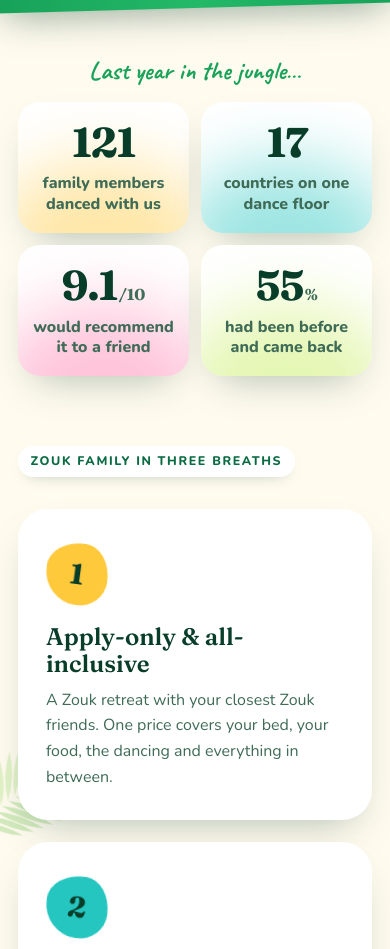
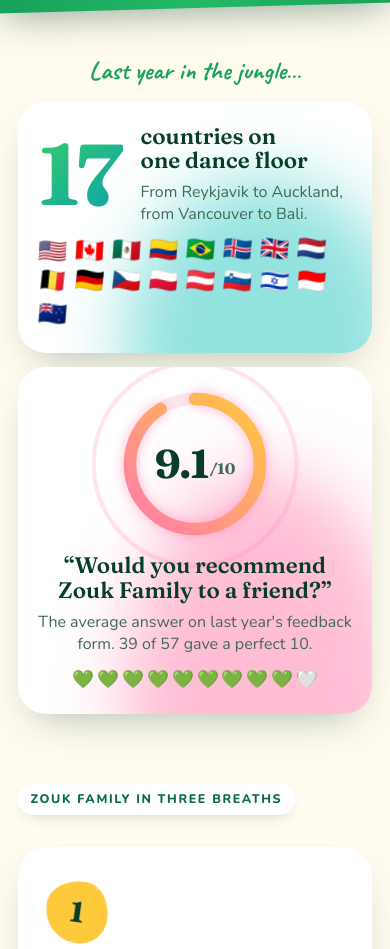
Before and after one commit to Sashaeslami/zouk-family-site, a plain HTML site: page index.html in a window 390 px wide. Shown: the part 1885-2834 px from the top of the page. Drawn offline with nearby package versions, Linux system fonts and the light colour scheme; no server answers.

Commit message:
Last-year stats: show only the 17 countries and the 9.1/10 score
Drops the attendee total and the returning share everywhere on the page.
The two remaining numbers get a bigger, animated treatment.

Co-Authored-By: Claude Fable 5.2 <noreply@anthropic.com>

```diff
--- a/index.html
+++ b/index.html
@@ -194,11 +194,29 @@
 <section class="proof" id="proof" aria-label="Last year in numbers">
   <div class="wrap">
     <p class="proof__kicker reveal">Last year in the jungle…</p>
-    <div class="proof__grid">
-      <div class="proof__item reveal" style="--c:var(--sun)"><b><i data-count="121">121</i></b><span>family members danced with us</span></div>
-      <div class="proof__item reveal" style="--c:var(--aqua)"><b><i data-count="17">17</i></b><span>countries on one dance floor</span></div>
-      <div class="proof__item reveal" style="--c:var(--pink)"><b><i data-count="9.1" data-dec="1">9.1</i><small>/10</small></b><span>would recommend it to a friend</span></div>
-      <div class="proof__item reveal" style="--c:var(--lime)"><b><i data-count="55">55</i><small>%</small></b><span>had been before and came back</span></div>
+    <div class="proof__grid proof__grid--duo">
+      <article class="proof__item proof__item--big reveal" style="--c:var(--aqua)">
+        <b class="proof__num"><i data-count="17">17</i></b>
+        <div class="proof__txt">
+          <h3>countries on one dance floor</h3>
+          <p>From Reykjavik to Auckland, from Vancouver to Bali.</p>
+        </div>
+        <p class="proof__flags" aria-hidden="true"><i style="--i:0">🇺🇸</i><i style="--i:1">🇨🇦</i><i style="--i:2">🇲🇽</i><i style="--i:3">🇨🇴</i><i style="--i:4">🇧🇷</i><i style="--i:5">🇮🇸</i><i style="--i:6">🇬🇧</i><i style="--i:7">🇳🇱</i><i style="--i:8">🇧🇪</i><i style="--i:9">🇩🇪</i><i style="--i:10">🇨🇿</i><i style="--i:11">🇵🇱</i><i style="--i:12">🇦🇹</i><i style="--i:13">🇸🇮</i><i style="--i:14">🇮🇱</i><i style="--i:15">🇮🇩</i><i style="--i:16">🇳🇿</i></p>
+      </article>
+      <article class="proof__item proof__item--big proof__item--score reveal" style="--c:var(--pink)">
+        <div class="score">
+          <svg viewBox="0 0 120 120" aria-hidden="true">
+            <defs><linearGradient id="scoregrad" x1="0" y1="0" x2="1" y2="1"><stop offset="0" stop-color="#ff7bac"/><stop offset="1" stop-color="#ffc93c"/></linearGradient></defs>
+            <circle cx="60" cy="60" r="52"/><circle class="score__v" cx="60" cy="60" r="52"/>
+          </svg>
+          <b><i data-count="9.1" data-dec="1">9.1</i><small>/10</small></b>
+        </div>
+        <div class="proof__txt">
+          <h3>“Would you recommend Zouk Family to a friend?”</h3>
+          <p>The average answer on last year's feedback form. 39 of 57 gave a perfect 10.</p>
+          <p class="proof__hearts" aria-hidden="true"><i style="--i:0">💚</i><i style="--i:1">💚</i><i style="--i:2">💚</i><i style="--i:3">💚</i><i style="--i:4">💚</i><i style="--i:5">💚</i><i style="--i:6">💚</i><i style="--i:7">💚</i><i style="--i:8">💚</i><i class="part" style="--i:9">🤍<u>💚</u></i></p>
+        </div>
+      </article>
     </div>
   </div>
 </section>
@@ -372,7 +390,7 @@
   <div class="wrap">
     <p class="eyebrow reveal"><span aria-hidden="true">🌍</span> Last year's family</p>
     <h2 class="h2 reveal">One family, <em>17 countries.</em></h2>
-    <p class="lead reveal">121 Cousins (that's what we call each other) flew into the jungle last year, from Reykjavik to Auckland, from Vancouver to Bali.</p>
+    <p class="lead reveal">Last year the Cousins (that's what we call each other) flew into the jungle from all over the world, from Reykjavik to Auckland, from Vancouver to Bali.</p>
   </div>
   <div class="map reveal" id="map" aria-hidden="true">
     <svg viewBox="0 0 1000 371" preserveAspectRatio="xMidYMid meet">
@@ -406,7 +424,7 @@
       <li class="reveal"><span aria-hidden="true">🇮🇩</span>Indonesia</li>
       <li class="reveal"><span aria-hidden="true">🇳🇿</span>New Zealand</li>
     </ul>
-    <p class="fine reveal">From the 2026 registration sheet: where each of the 121 attendees lives.</p>
+    <p class="fine reveal">From last year's registrations: where our attendees live.</p>
   </div>
 </section>
 
@@ -509,8 +527,8 @@
     <p class="lead reveal">After every edition we ask the family how it really went. Here is what the Cousins told us last year, in numbers and in their own words.</p>
 
     <div class="gauges">
-      <article class="gauge reveal" style="--v:.91;--c:var(--pink)"><svg viewBox="0 0 120 120"><circle cx="60" cy="60" r="52"/><circle class="gauge__v" cx="60" cy="60" r="52"/></svg><b><i data-count="9.1" data-dec="1">9.1</i><small>/10</small></b><h3>would recommend Zouk Family to a friend</h3><p>39 of 57 gave a perfect 10</p></article>
-      <article class="gauge reveal" style="--v:.87;--c:var(--mango)"><svg viewBox="0 0 120 120"><circle cx="60" cy="60" r="52"/><circle class="gauge__v" cx="60" cy="60" r="52"/></svg><b><i data-count="8.7" data-dec="1">8.7</i><small>/10</small></b><h3>likely to come back next year</h3><p>and more than half of last year's family already had</p></article>
+      <article class="gauge reveal" style="--v:.926;--c:var(--pink)"><svg viewBox="0 0 120 120"><circle cx="60" cy="60" r="52"/><circle class="gauge__v" cx="60" cy="60" r="52"/></svg><b><i data-count="4.6" data-dec="1">4.6</i><small>/5</small></b><h3>for the quality of the workshops</h3><p>and the same 4.6 for the variety on offer</p></article>
+      <article class="gauge reveal" style="--v:.87;--c:var(--mango)"><svg viewBox="0 0 120 120"><circle cx="60" cy="60" r="52"/><circle class="gauge__v" cx="60" cy="60" r="52"/></svg><b><i data-count="8.7" data-dec="1">8.7</i><small>/10</small></b><h3>likely to come back next year</h3><p>30 of 57 gave a 10 out of 10</p></article>
       <article class="gauge reveal" style="--v:.98;--c:var(--leaf-bright)"><svg viewBox="0 0 120 120"><circle cx="60" cy="60" r="52"/><circle class="gauge__v" cx="60" cy="60" r="52"/></svg><b><i data-count="98">98</i><small>%</small></b><h3>felt safe to be silly, goofy and weird</h3><p>56 of 57 said safe or “empowered &amp; very safe”</p></article>
       <article class="gauge reveal" style="--v:.93;--c:var(--aqua)"><svg viewBox="0 0 120 120"><circle cx="60" cy="60" r="52"/><circle class="gauge__v" cx="60" cy="60" r="52"/></svg><b><i data-count="93">93</i><small>%</small></b><h3>made at least two new friends</h3><p>nearly half made six or more</p></article>
     </div>
--- a/styles.css
+++ b/styles.css
@@ -630,6 +630,33 @@ dialog[open] { animation: pop .5s var(--spring); }
 .proof__item b small { font-size: .38em; color: var(--muted); margin-left: .08em; letter-spacing: 0; }
 .proof__item span { position: relative; display: block; margin-top: 10px; font-weight: 800; color: var(--muted); line-height: 1.3; }
 
+.proof__grid--duo { grid-template-columns: 1fr 1.15fr; gap: 20px; }
+.proof__item--big { display: grid; grid-template-columns: auto 1fr; align-items: center; gap: 14px clamp(18px, 2.6vw, 34px); text-align: left; padding: clamp(24px, 3.2vw, 42px); border-radius: 36px; }
+.proof__item--big::before { inset: 30% -10% -60% 30%; opacity: .5; }
+.proof__num { font-size: clamp(5.4rem, 11.5vw, 9.6rem) !important; line-height: .82 !important; letter-spacing: -.05em !important; background: linear-gradient(140deg, #2fc674 10%, #14a7a3 90%); -webkit-background-clip: text; background-clip: text; color: transparent; padding-right: .04em; }
+.proof__txt { position: relative; min-width: 0; }
+.proof__txt h3 { font-family: var(--serif); font-weight: 600; font-variation-settings: "SOFT" 80; font-size: clamp(1.4rem, 2.5vw, 2.1rem); line-height: 1.1; text-wrap: balance; }
+.proof__txt p { color: var(--muted); margin-top: 8px; line-height: 1.4; }
+.proof__flags { position: relative; grid-column: 1 / -1; display: flex; flex-wrap: wrap; gap: 4px 8px; font-size: clamp(1.45rem, 2.3vw, 2rem); line-height: 1.2; }
+.proof__flags i, .proof__hearts i { position: relative; display: inline-block; font-style: normal; }
+.js .proof__flags i, .js .proof__hearts i { scale: 0; }
+.js .proof__item.in .proof__flags i { animation: pop-in .5s var(--spring) calc(.45s + var(--i) * .07s) forwards, bob-soft 3.4s ease-in-out calc(1.6s + var(--i) * .19s) infinite alternate; }
+.js .proof__item.in .proof__hearts i { animation: pop-in .45s var(--spring) calc(1.1s + var(--i) * .13s) forwards; }
+@keyframes pop-in { to { scale: 1; } }
+@keyframes bob-soft { to { translate: 0 -5px; rotate: 6deg; } }
+.proof__hearts { display: flex; gap: 3px; margin-top: 12px !important; font-size: clamp(1.1rem, 1.7vw, 1.45rem); line-height: 1; }
+.proof__hearts .part u { position: absolute; inset: 0; text-decoration: none; clip-path: inset(0 90% 0 0); }
+.score { position: relative; width: clamp(140px, 16vw, 200px); aspect-ratio: 1; }
+.score svg { width: 100%; height: 100%; rotate: -90deg; overflow: visible; }
+.score circle { fill: none; stroke: #fde8ee; stroke-width: 10; }
+.score .score__v { stroke: url(#scoregrad); stroke-linecap: round; stroke-dasharray: 326.7; stroke-dashoffset: 29.4; filter: drop-shadow(0 0 5px rgba(255, 123, 172, .55)); }
+.js .score .score__v { stroke-dashoffset: 326.7; transition: stroke-dashoffset 2.3s var(--ease) .35s; }
+.js .proof__item.in .score .score__v { stroke-dashoffset: 29.4; }
+.score b { position: absolute !important; inset: 0; display: flex !important; align-items: center; justify-content: center; font-size: clamp(2.5rem, 4.4vw, 3.6rem) !important; letter-spacing: -.03em; }
+.score b small { align-self: center; margin-top: .5em; }
+.score::after { content: ""; position: absolute; inset: 0; border-radius: 50%; border: 3px solid var(--pink); opacity: 0; pointer-events: none; }
+.proof__item.in .score::after { animation: ring 2.6s ease-out 2.6s infinite; }
+
 .lovenote { position: relative; max-width: 540px; margin: clamp(34px, 5vw, 60px) 0 0; padding: 26px 30px 22px; border-radius: 28px; background: linear-gradient(165deg, #fff 30%, var(--tint)); box-shadow: 0 22px 44px -24px rgba(7, 61, 41, .5); rotate: -1.4deg; color: var(--deep); text-align: left; transition: rotate .5s var(--spring), transform .5s var(--spring); }
 .lovenote:hover { rotate: 0deg; transform: translateY(-5px) scale(1.01); }
 .lovenote::before { content: "\201C"; position: absolute; top: -16px; right: 24px; font-family: var(--serif); font-weight: 700; font-size: 5.6rem; line-height: 1; color: var(--ink); }
@@ -754,8 +781,11 @@ dialog[open] { animation: pop .5s var(--spring); }
   .hf2 { right: 4vw; bottom: 2svh; }
   .bfly1 { left: 70vw; top: 50svh; }
   .trio, .chapters, .extras, .duo, .stay, .members__grid, .mission, .venue__head, .shift { grid-template-columns: 1fr; }
-  .proof__grid { grid-template-columns: 1fr 1fr; gap: 12px; }
-  .proof__item { padding: 20px 14px 18px; border-radius: 22px; }
+  .proof__grid, .proof__grid--duo { grid-template-columns: 1fr; gap: 14px; }
+  .proof__item--big { padding: 22px 20px; border-radius: 28px; }
+  .proof__item--score { grid-template-columns: 1fr; justify-items: center; text-align: center; }
+  .proof__item--score .proof__hearts { justify-content: center; }
+  .score { width: 150px; }
   .gauges { grid-template-columns: 1fr 1fr; gap: 12px; }
   .gauge { padding: 20px 12px 18px; border-radius: 24px; }
   .gauge svg { width: 108px; height: 108px; }
@@ -819,6 +849,8 @@ dialog[open] { animation: pop .5s var(--spring); }
   *, *::before, *::after { animation: none !important; transition-duration: .01ms !important; }
   .curtain { display: none; }
   .hero { height: 100vh; height: 100svh; }
+  .js .proof__flags i, .js .proof__hearts i { scale: 1; }
+  .js .score .score__v { stroke-dashoffset: 29.4; }
   .js .reveal { opacity: 1; translate: 0 0; }
   .mission__quote .w { opacity: 1; }
   .wall { overflow-x: auto; }
```
